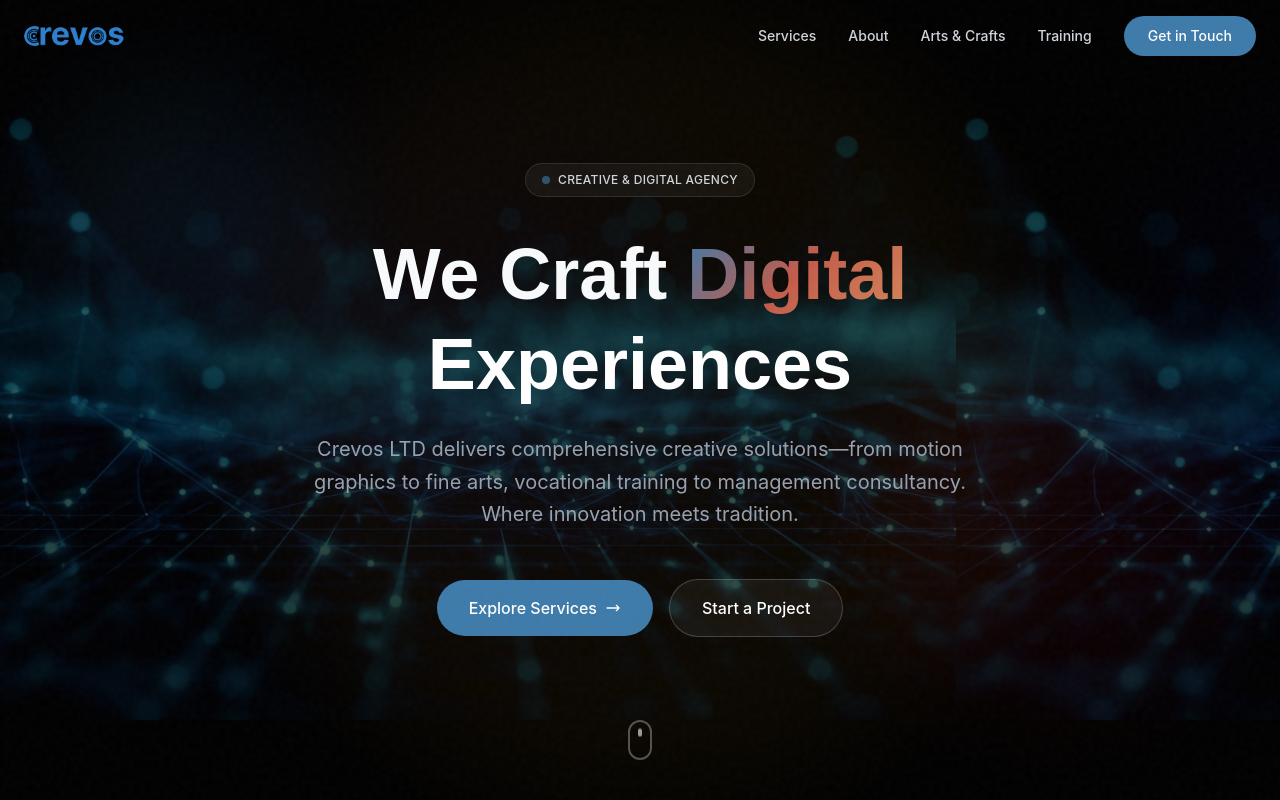
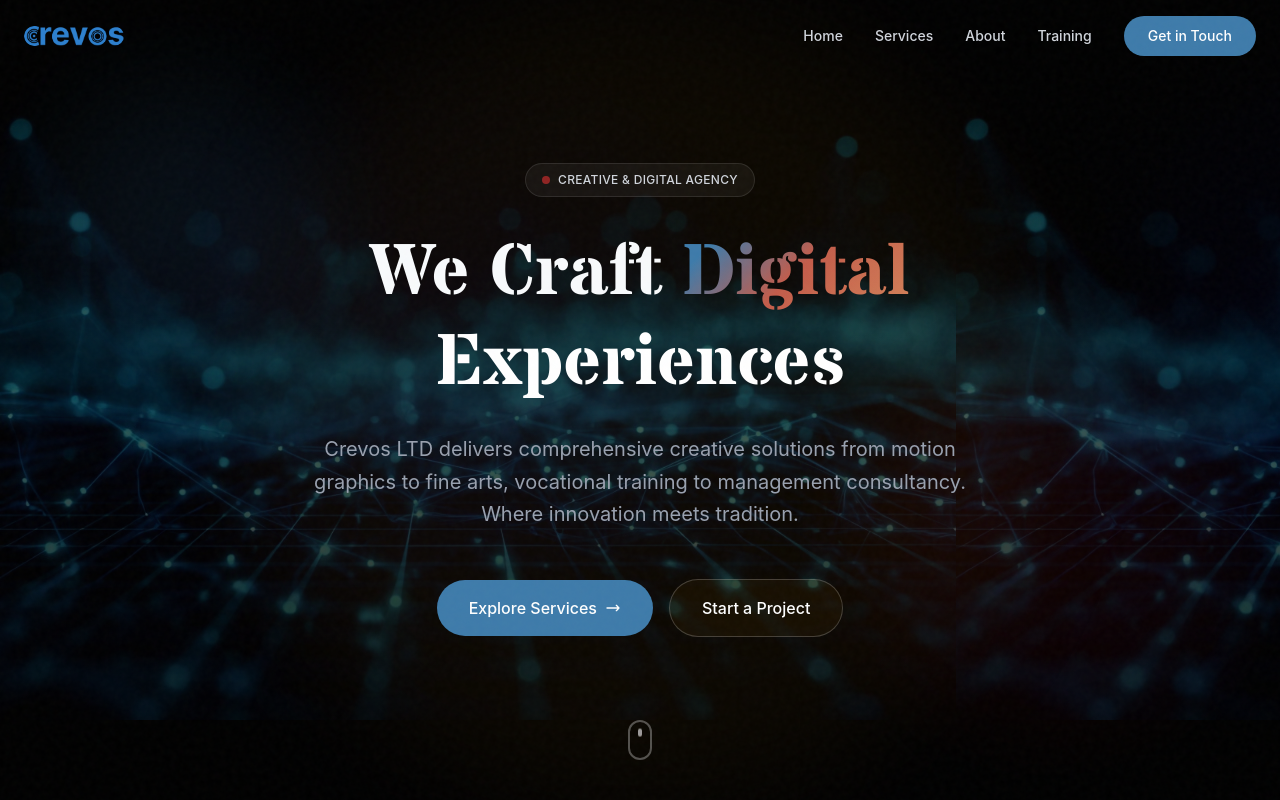
Before and after one commit to crevosltd/Crevos, a React (Vite) app: page / in a window 1280 px wide. Shown: the top 800 px of the page. Built offline with nearby package versions, Linux system fonts and the light colour scheme.

Commit message:
Heading font adjusted

```diff
--- a/index.html
+++ b/index.html
@@ -2,6 +2,15 @@
 <html lang="en">
   <head>
     <meta charset="UTF-8" />
+
+    <!-- Fonts -->
+    <link rel="preconnect" href="https://fonts.googleapis.com" />
+    <link rel="preconnect" href="https://fonts.gstatic.com" crossorigin />
+    <link
+      href="https://fonts.googleapis.com/css2?family=Inter:ital,opsz,wght@0,14..32,100..900;1,14..32,100..900&family=Stardos+Stencil:wght@400;700&display=swap"
+      rel="stylesheet"
+    />
+
     <link rel="icon" type="image/png" sizes="192x192" href="/favicon.png" />
     <meta name="viewport" content="width=device-width, initial-scale=1.0" />
     <title>crevos</title>
--- a/src/assets/assets.js
+++ b/src/assets/assets.js
@@ -1,7 +1,7 @@
 export const navLinks = [
-  { href: '#services', label: 'Services' },
-  { href: '#about', label: 'About' },
-  { href: '#arts', label: 'Arts & Crafts' },
-  { href: '#training', label: 'Training' },
-  { href: '#contact', label: 'Get in Touch', isButton: true },
+  { href: "#hero", label: "Home" },
+  { href: "#services", label: "Services" },
+  { href: "#about", label: "About" },
+  { href: "#training", label: "Training" },
+  { href: "#contact", label: "Get in Touch", isButton: true },
 ];
--- a/src/components/About.jsx
+++ b/src/components/About.jsx
@@ -36,7 +36,7 @@ export default function About() {
 
           <div className="order-1 lg:order-2">
             <span className="text-primary font-medium tracking-wider text-sm uppercase mb-4 block">About Crevos</span>
-            <h2 className="font-display text-4xl md:text-5xl font-bold text-white mb-6">Bridging Creativity & Commerce</h2>
+            <h2 className="font-hero text-4xl md:text-5xl font-bold text-white mb-6">Bridging Creativity & Commerce</h2>
             <p className="text-gray-400 text-lg mb-6 leading-relaxed">
               Crevos LTD stands at the intersection of artistic expression and digital innovation. Founded with a vision
               to democratize creative excellence, we serve clients ranging from startups to established enterprises,
--- a/src/components/Contact.jsx
+++ b/src/components/Contact.jsx
@@ -26,7 +26,7 @@ export default function Contact() {
       <div className="max-w-4xl mx-auto px-6">
         <div className="text-center mb-16">
           <span className="text-primary font-medium tracking-wider text-sm uppercase mb-4 block">Get in Touch</span>
-          <h2 className="font-display text-4xl md:text-5xl font-bold text-white mb-6">Let's Create Together</h2>
+          <h2 className="font-hero text-4xl md:text-5xl font-bold text-white mb-6">Let's Create Together</h2>
           <p className="text-gray-400 text-lg">Ready to start your project? Reach out and let's discuss how we can bring your vision to life.</p>
         </div>
 
--- a/src/components/Hero.jsx
+++ b/src/components/Hero.jsx
@@ -27,6 +27,7 @@ export default function Hero() {
 
   return (
     <section
+      id="Hero"
       className="relative min-h-screen flex items-center justify-center hero-bg bg-cover bg-center overflow-hidden"
       style={{
         backgroundImage: `url(${heroBackground})`,
@@ -38,7 +39,6 @@ export default function Hero() {
       {/* Optional subtle gradient overlay */}
       <div className="absolute inset-0 bg-gradient-to-b from-black/40 via-transparent to-black/70" />
 
-
       {/* Animated Background Elements */}
       <div className="absolute inset-0 overflow-hidden">
         <div className="absolute top-20 left-10 w-72 h-72 bg-primary/20 rounded-full blur-3xl animate-pulse" />
@@ -49,20 +49,20 @@ export default function Hero() {
       <div className="relative z-10 max-w-7xl mx-auto px-6 text-center">
         <div className="hero-content opacity-0 translate-y-10">
           <div className="inline-flex items-center gap-2 px-4 py-2 rounded-full bg-white/5 border border-white/10 mb-8">
-            <span className="w-2 h-2 rounded-full bg-primary animate-pulse" />
+            <span className="w-2 h-2 rounded-full bg-secondary animate-pulse" />
             <span className="text-xs font-medium text-gray-300 tracking-wide uppercase">
               Creative & Digital Agency
             </span>
           </div>
 
-          <h1 className="font-display text-4xl md:text-6xl lg:text-7xl font-bold leading-tight mb-6">
+          <h1 className="font-hero text-4xl md:text-6xl lg:text-7xl font-bold leading-tight mb-6">
             We Craft <span className="gradient-text">Digital</span>
             <br />
             <span className="text-white">Experiences</span>
           </h1>
 
           <p className="max-w-2xl mx-auto text-lg md:text-xl text-gray-400 mb-12 leading-relaxed">
-            Crevos LTD delivers comprehensive creative solutions—from motion
+            Crevos LTD delivers comprehensive creative solutions from motion
             graphics to fine arts, vocational training to management
             consultancy. Where innovation meets tradition.
           </p>
@@ -89,7 +89,7 @@ export default function Hero() {
             </a>
             <a
               href="#contact"
-              className="magnetic-btn px-8 py-4 bg-white/5 hover:bg-white/10 border border-white/20 text-white font-medium rounded-full transition-all"
+              className="magnetic-btn px-8 py-4 bg-accent/5 hover:bg-accent/10 border border-white/20 text-white font-medium rounded-full transition-all"
             >
               Start a Project
             </a>
--- a/src/components/Services.jsx
+++ b/src/components/Services.jsx
@@ -29,7 +29,7 @@ export default function Services() {
       <div className="max-w-7xl mx-auto px-6">
         <div className="mb-20">
           <span className="text-primary font-medium tracking-wider text-sm uppercase mb-4 block">What We Do</span>
-          <h2 className="font-display text-4xl md:text-5xl font-bold text-white mb-6">Digital & Creative Services</h2>
+          <h2 className="font-hero text-4xl md:text-5xl font-bold text-white mb-6">Digital & Creative Services</h2>
           <p className="text-gray-400 max-w-2xl text-lg">From pixels to prints, code to canvas—we transform ideas into impactful realities.</p>
         </div>
 
--- a/src/index.css
+++ b/src/index.css
@@ -6,6 +6,7 @@
   --color-accent: #f6a600;
   --color-dark: #0f172a;
   --color-light: #f8fafc;
+  --font-hero: 'Stardos Stencil', sans-serif;
 }
 
 .font-display {
@@ -13,7 +14,7 @@
 }
 
 .gradient-text {
-  background: linear-gradient(135deg, #3e7baa 0%, #c45c4a 50%, #d4855a 100%);
+  background: linear-gradient(135deg, #3e7baa 15%, #c45c4a 50%, #d4855a 100%);
   -webkit-background-clip: text;
   -webkit-text-fill-color: transparent;
   background-clip: text;
```
